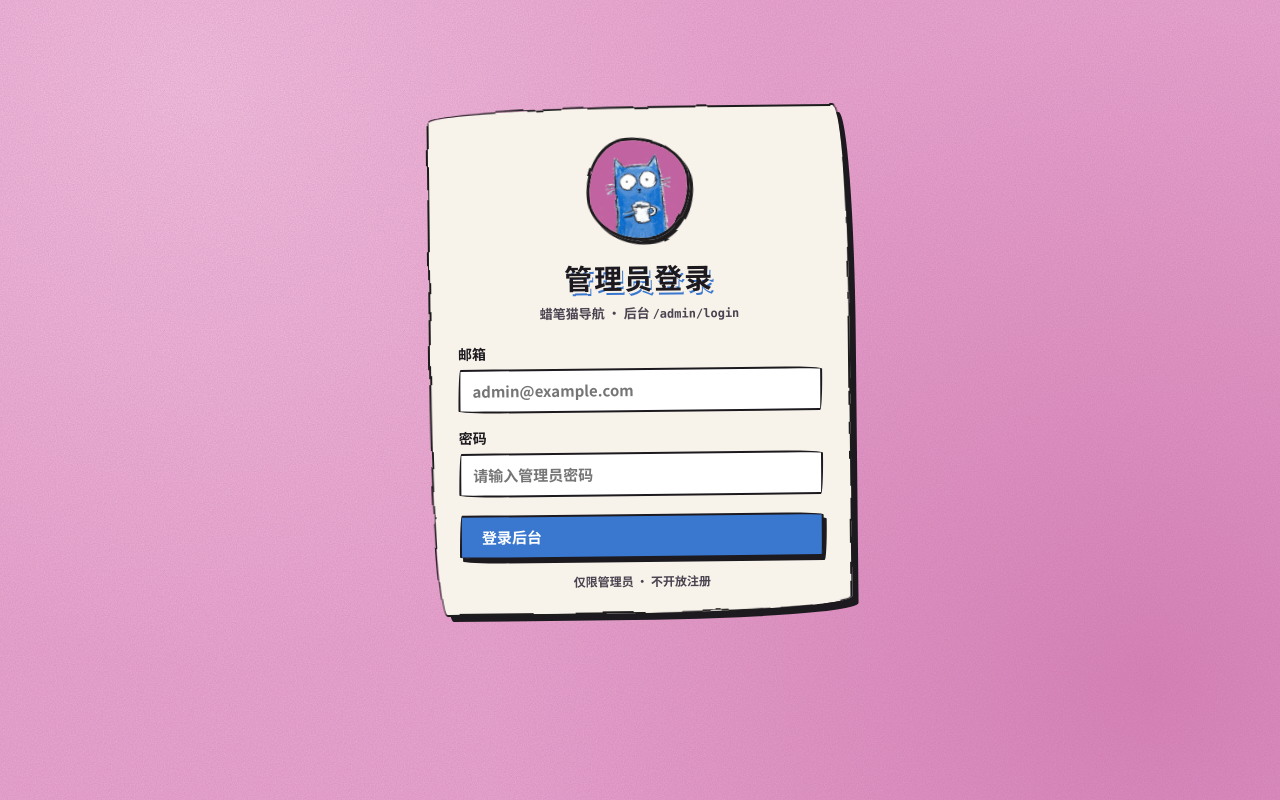
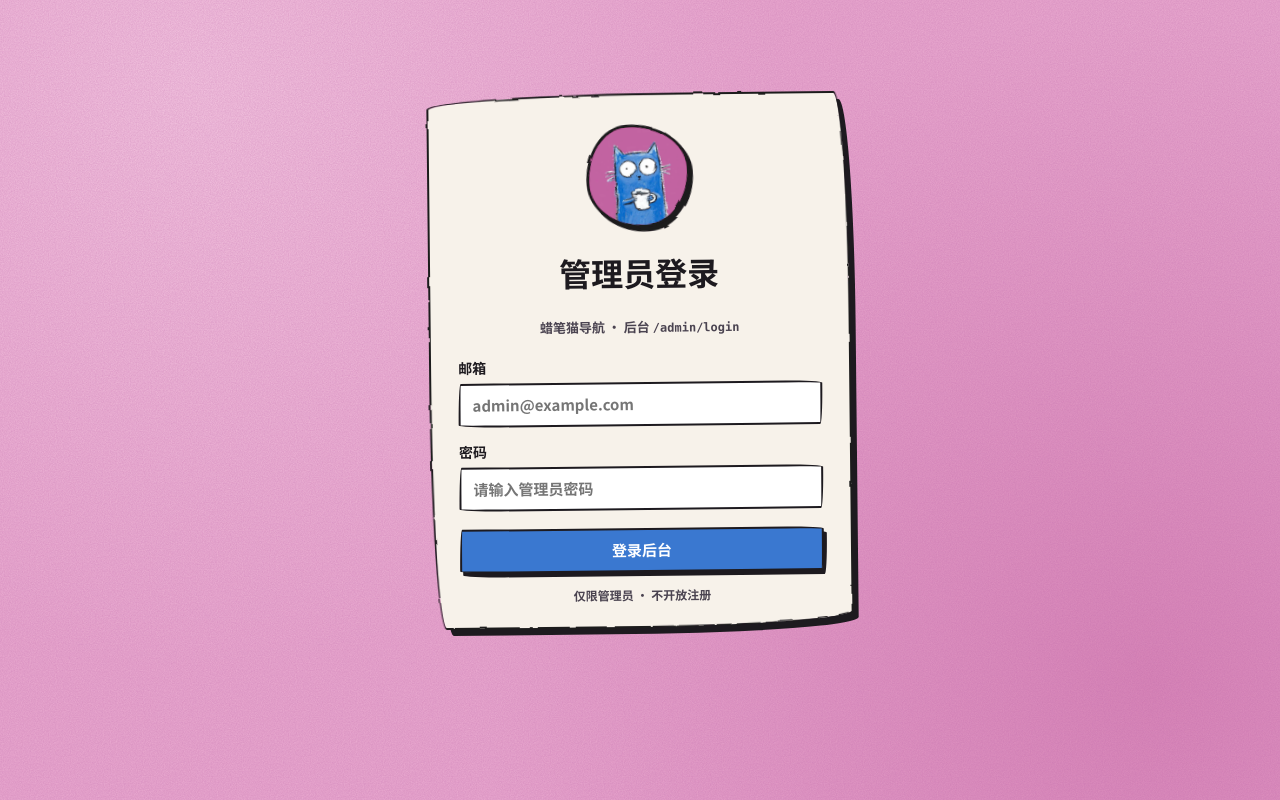
Before and after one commit to yiiiu/CrayonCatNav, a Next.js app in the folder web/: page /admin/login in a window 1280 px wide. Built offline with nearby package versions, Linux system fonts and the light colour scheme; no server answers.

Commit message:
style: 管理员登录页标题居中修正与密码聚焦时蜡笔猫闭眼

```diff
--- /dev/null
+++ b/web/app/admin/login/CatAvatar.tsx
@@ -0,0 +1,44 @@
+import Image from "next/image";
+import styles from "./login.module.css";
+
+/**
+ * 登录页头像：位图蜡笔猫 + 对齐眼睛的手绘闭眼层。
+ * 闭眼由 CSS 切换（.loginCard 内密码框获得焦点时），无需 JS；坐标基于 cat-logo.png 的 512×512 画布，
+ * 眼白实测范围：左 x164–247 / y174–254，右 x268–352 / y169–253。
+ */
+export function CatAvatar() {
+  return (
+    <span className={styles.avatar}>
+      <Image className={styles.avatarImg} src="/cat-logo.png" alt="蜡笔猫标志：拿着咖啡杯的蓝色小猫" width={104} height={104} priority />
+      <svg className={styles.lids} viewBox="0 0 512 512" aria-hidden="true" focusable="false">
+        <defs>
+          {/* 毛边 + 少量白色蜡笔颗粒，贴合原图的油画棒质感 */}
+          <filter id="cat-lid-crayon" x="-20%" y="-20%" width="140%" height="140%">
+            <feTurbulence type="fractalNoise" baseFrequency="0.045" numOctaves={2} seed={11} result="w" />
+            <feDisplacementMap in="SourceGraphic" in2="w" scale={9} xChannelSelector="R" yChannelSelector="G" result="d" />
+            <feTurbulence type="fractalNoise" baseFrequency="0.9" numOctaves={2} seed={4} result="grain" />
+            <feColorMatrix in="grain" type="matrix" values="0 0 0 0 0.85  0 0 0 0 0.92  0 0 0 0 1  4 0 0 0 -2.75" result="speck" />
+            <feComposite in="speck" in2="d" operator="in" result="speckIn" />
+            <feBlend in="speckIn" in2="d" mode="screen" />
+          </filter>
+          <filter id="cat-lid-line" x="-20%" y="-50%" width="140%" height="200%">
+            <feTurbulence type="fractalNoise" baseFrequency="0.08" numOctaves={2} seed={5} />
+            <feDisplacementMap in="SourceGraphic" scale={5} xChannelSelector="R" yChannelSelector="G" />
+          </filter>
+        </defs>
+        <g className={styles.lid} filter="url(#cat-lid-crayon)">
+          <ellipse cx="205" cy="213" rx="53" ry="51" fill="#3a80d9" />
+        </g>
+        <g className={styles.lid} filter="url(#cat-lid-crayon)">
+          <ellipse cx="310" cy="211" rx="53" ry="53" fill="#3a80d9" />
+        </g>
+        <g className={styles.lash} fill="none" stroke="#1d1a1f" strokeLinecap="round" filter="url(#cat-lid-line)">
+          <path d="M168 214 Q205 246 244 212" strokeWidth="8" />
+          <path d="M176 230 l-8 10 M205 240 l0 12 M232 230 l8 10" strokeWidth="5" />
+          <path d="M272 212 Q310 246 349 210" strokeWidth="8" />
+          <path d="M280 229 l-8 10 M310 239 l0 12 M339 228 l8 10" strokeWidth="5" />
+        </g>
+      </svg>
+    </span>
+  );
+}
--- a/web/app/admin/login/LoginForm.tsx
+++ b/web/app/admin/login/LoginForm.tsx
@@ -25,7 +25,7 @@ export function LoginForm() {
           required
         />
       </label>
-      <label className={`${styles.field} ${state.error ? styles.fieldBad : ""}`}>
+      <label className={`${styles.field} ${styles.pwField} ${state.error ? styles.fieldBad : ""}`}>
         <span>密码</span>
         <input
           name="password"
--- a/web/app/admin/login/login.module.css
+++ b/web/app/admin/login/login.module.css
@@ -15,30 +15,61 @@
   text-align: center;
 }
 
-.bigLogo {
+/* 卡片描边改用小幅抖动：大幅位移会让描边整体偏离盒子，看起来内容不居中 */
+.center .loginCard::before { filter: url(#wobble-s); }
+
+/* 头像：外框（描边、抖动、旋转、阴影）放在容器上，位图与闭眼层一起被裁切、一起旋转，保证对齐 */
+.avatar {
+  position: relative;
+  display: block;
   width: 104px;
   height: 104px;
   margin: 0 auto;
+  overflow: hidden;
   border-radius: 42% 58% 46% 54% / 55% 45% 55% 45%;
   border: 3px solid var(--ink);
-  object-fit: cover;
   filter: url(#wobble-s);
   transform: rotate(-4deg);
   box-shadow: 3px 4px 0 var(--ink);
+  background: var(--c-magenta);
+}
+
+.avatarImg,
+.lids {
+  position: absolute;
+  inset: 0;
+  width: 100%;
+  height: 100%;
   display: block;
 }
 
-.h1 {
-  margin: 16px 0 0;
-  font-size: 28px;
-  font-weight: 900;
-  letter-spacing: 2px;
-  color: var(--ink);
-  text-shadow: 2px 2px 0 var(--paper), 3px 4px 0 var(--blue);
+.avatarImg { object-fit: cover; }
+
+/* 闭眼：眼皮从上往下合上（约 180ms），睫毛线稍后淡入；失焦反向睁开 */
+.lid {
+  transform: scaleY(0);
+  transform-box: fill-box;
+  transform-origin: 50% 0;
+  transition: transform 180ms cubic-bezier(0.3, 0.7, 0.4, 1);
 }
 
+.lash {
+  opacity: 0;
+  transition: opacity 120ms ease-out;
+}
+
+.loginCard:has(.pwField:focus-within) .lid { transform: scaleY(1); }
+.loginCard:has(.pwField:focus-within) .lash { opacity: 1; transition-delay: 70ms; }
+
+@media (prefers-reduced-motion: reduce) {
+  .lid, .lash { transition: none; }
+}
+
+/* 标题：letter-spacing 会在最后一个字后多出 2px，左侧补同样的内边距抵消；
+   蓝色投影改为以纵向为主，避免整体视觉右偏 */
 .note {
   margin: 6px 0 0;
+  text-align: center;
   font-size: 13px;
   line-height: 1.6;
   color: var(--ink-2);
@@ -104,6 +135,7 @@
 
 .submitBtn {
   width: 100%;
+  justify-content: center;
   margin-top: 4px;
 }
 
--- a/web/app/admin/login/page.tsx
+++ b/web/app/admin/login/page.tsx
@@ -1,6 +1,6 @@
 import type { Metadata } from "next";
-import Image from "next/image";
 import { Card } from "@/components/ui";
+import { CatAvatar } from "./CatAvatar";
 import { LoginForm } from "./LoginForm";
 import styles from "./login.module.css";
 
@@ -10,14 +10,7 @@ export default function AdminLoginPage() {
   return (
     <div className={styles.center}>
       <Card className={styles.loginCard} aria-label="管理员登录">
-        <Image
-          className={styles.bigLogo}
-          src="/cat-logo.png"
-          alt="蜡笔猫标志：拿着咖啡杯的蓝色小猫"
-          width={104}
-          height={104}
-          priority
-        />
+        <CatAvatar />
         <h1 className={styles.h1}>管理员登录</h1>
         <p className={styles.note}>
           蜡笔猫导航 · 后台 <span className={styles.slug}>/admin/login</span>
```
